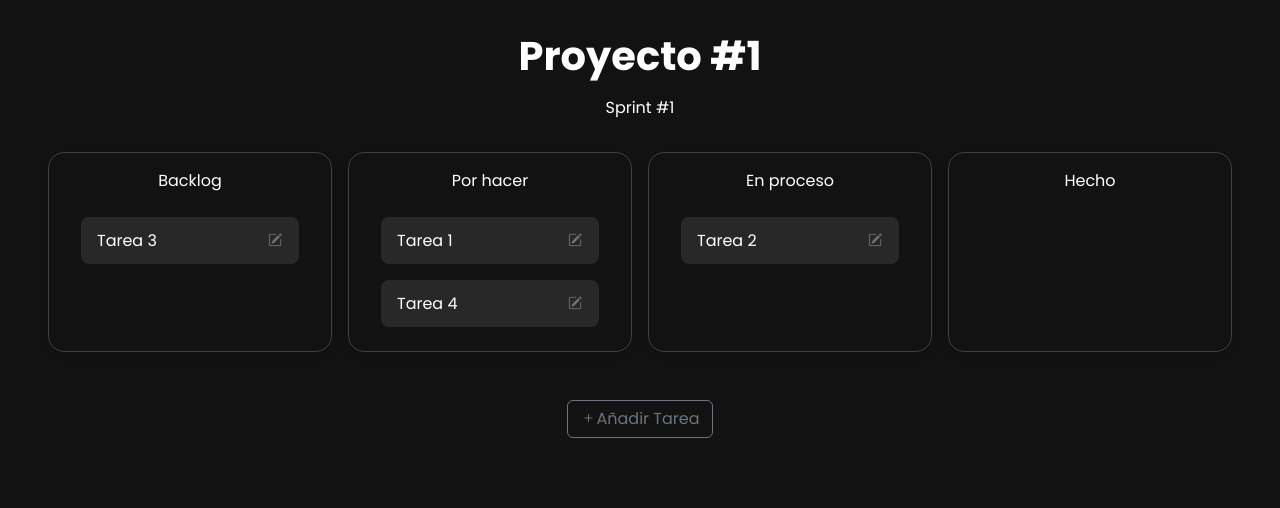
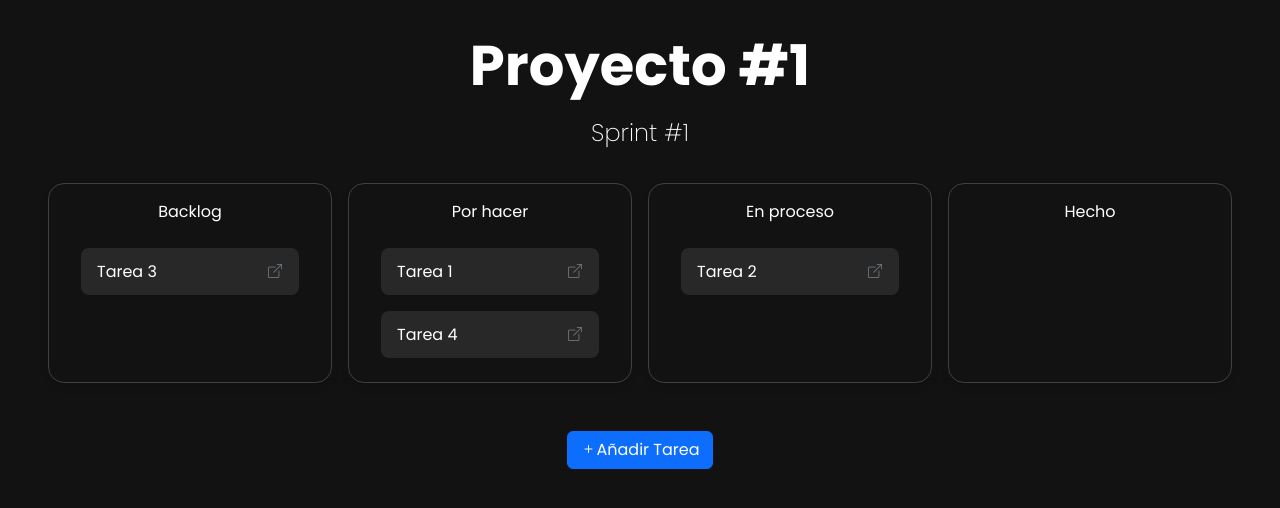
Before and after one commit to nicomellaor/pro-gestion, a React (Vite) app: page /kanban in a window 1280 px wide. Shown: the top 508 px of the page. Built offline with nearby package versions, Linux system fonts and the light colour scheme.

Commit message:
feat: change design

```diff
--- a/index.html
+++ b/index.html
@@ -4,7 +4,7 @@
     <meta charset="UTF-8" />
     <link rel="icon" type="image/x-icon" href="/agile.ico" />
     <meta name="viewport" content="width=device-width, initial-scale=1.0" />
-    <title>ProGestión</title>
+    <title>Pro-Gestión</title>
   </head>
   <body>
     <div id="root"></div>
--- a/src/App.css
+++ b/src/App.css
@@ -1,6 +1,6 @@
 #root {
   padding: 2rem; /* ~ 32px*/
-  max-width: 1320px;
+  /*max-width: 1320px;*/
   margin: 0 auto;
   display: flex;
   flex-direction: column;
--- a/src/components/ContainerCard.jsx
+++ b/src/components/ContainerCard.jsx
@@ -1,6 +1,4 @@
 import Task from "./Task"
-import { Button } from 'react-bootstrap'
-
 
 function ContainerCard({ tasks, state, isDragging, handleDragging, handleUpdateList }) {
     const handleDrop = (e) => {
--- a/src/components/DragAndDrop.jsx
+++ b/src/components/DragAndDrop.jsx
@@ -36,7 +36,7 @@ function DragAndDrop ({tasks}) {
                 ))
             }
         </div>
-        <Button variant="outline-secondary" className="mt-5"><i className="bi bi-plus"></i>Añadir Tarea</Button>
+        <Button variant="primary" className="mt-5"><i className="bi bi-plus"></i>Añadir Tarea</Button>
         </>
     )
 
--- a/src/components/Task.jsx
+++ b/src/components/Task.jsx
@@ -12,7 +12,7 @@ function Task({ data, handleDragging }) {
         <div className="task" draggable onDragStart={handleDragStart} onDragEnd={handleDragEnd}>
             <p>{data.content}</p>
             <Button variant="link" size="sm" className="p-0 text-secondary" >
-                <i className="bi bi-pencil-square"></i>
+                <i className="bi bi-box-arrow-up-right"></i>
             </Button>
         </div>
     )
--- a/src/index.css
+++ b/src/index.css
@@ -7,13 +7,15 @@ body {
 }
 
 h1 {
-  font-size: 2.5rem;
+  font-size: 3.5rem;
   font-weight: 700;
   text-align: center;
   margin-bottom: 1rem;
 }
 
 .text-center {
+  font-size: 1.5rem;
+  font-weight: 200;
   text-align: center;
   margin-bottom: 2rem;
 }
@@ -38,7 +40,7 @@ h1 {
   background-color: #121212;
   box-shadow: 0 4px 8px rgba(0, 0, 0, 0.1);
   color: #FFFFFF;
-  max-width: 320px;
+  /*max-width: 320px;*/
   margin: 0 auto;
 }
 
@@ -58,9 +60,9 @@ h1 {
   gap: 1rem; /* Espacio entre elementos */
   p {
     margin: 0;
-    word-break: break-word;
+    word-break: break-word; /* Rompe palabras largas */
     overflow-wrap: anywhere;
-    hyphens: auto;
+    hyphens: auto; /* Guiones en palabras largas */
   }
 }
 
--- a/src/pages/Home.jsx
+++ b/src/pages/Home.jsx
@@ -2,7 +2,7 @@
 function Home() {
     return (
         <>
-            <h1>ProGestión 📌</h1>
+            <h1>Pro-Gestión 📌</h1>
             <p className="text-center">Software de Gestión de Proyectos Ágiles</p>
         </>
       )
```
